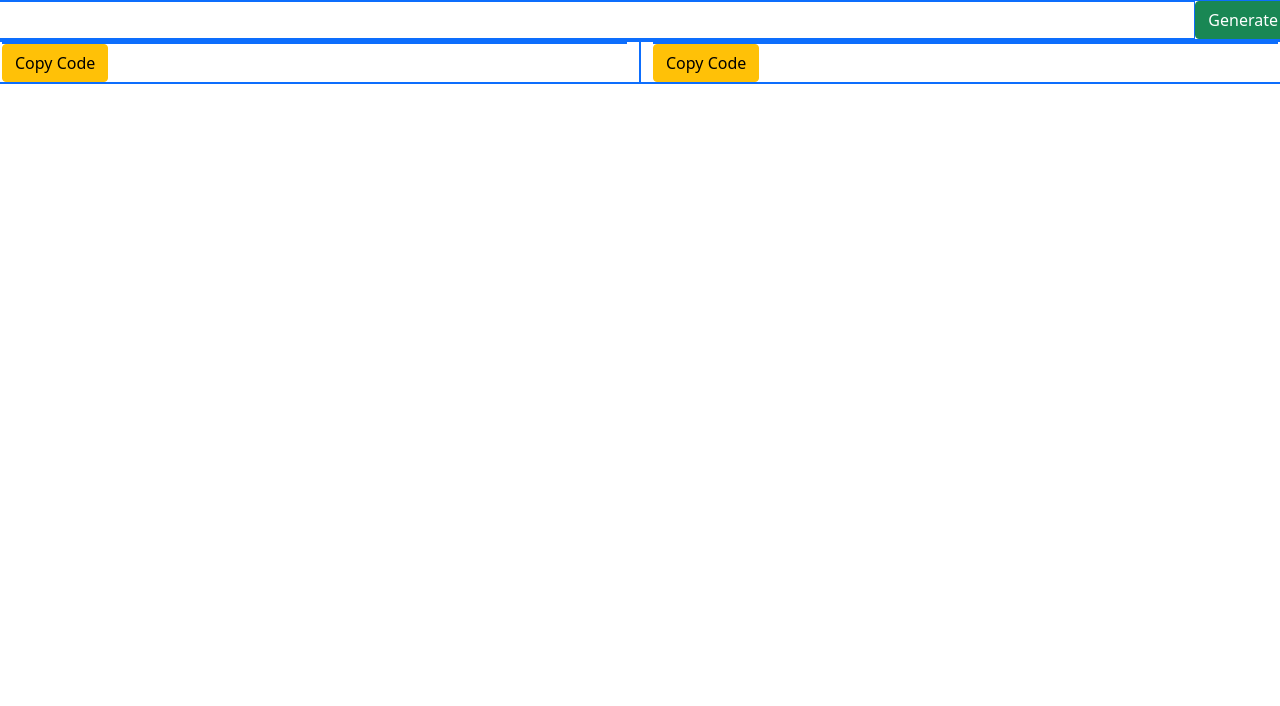
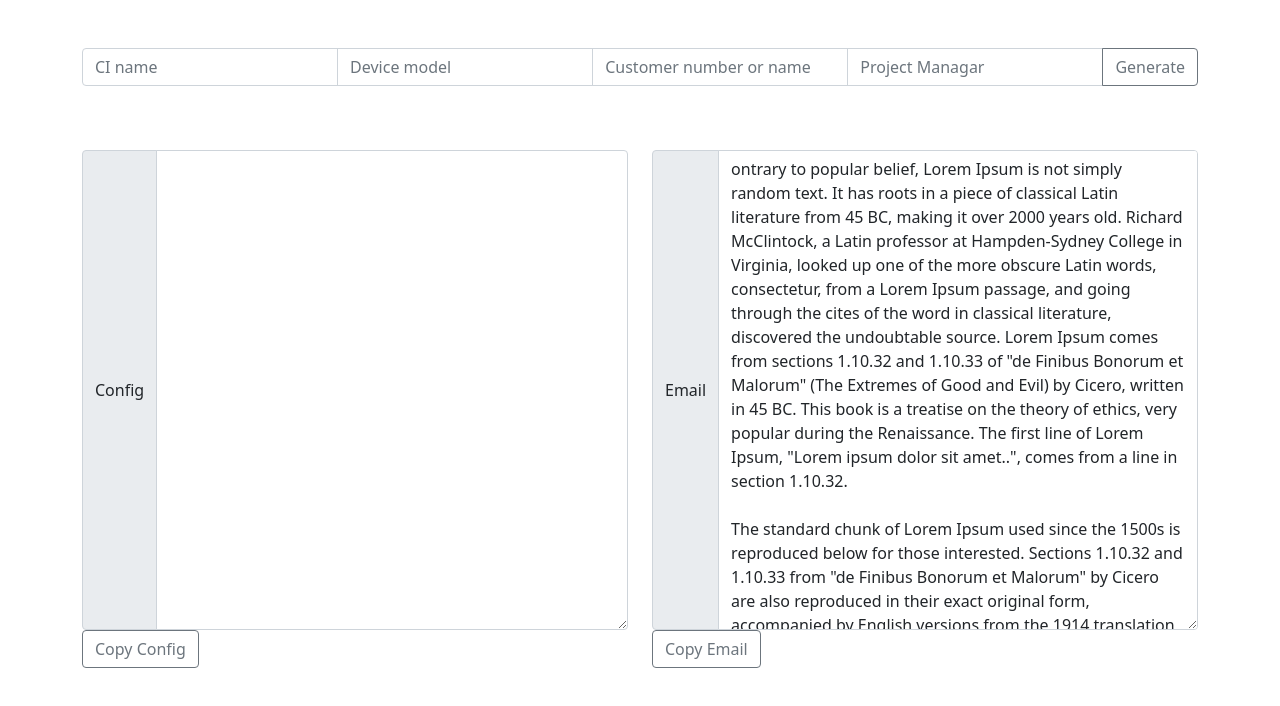
Before and after one commit to jonasKonas/BuildGuides4monkeytools, a plain HTML site: page index.html in a window 1280 px wide. Drawn offline with nearby package versions, Linux system fonts and the light colour scheme.

Commit message:
UI is done
Main UI is done

```diff
--- a/index.html
+++ b/index.html
@@ -9,28 +9,47 @@
     <title>Document</title>
 </head>
 <body>
-    <div id="search-box" class="border border-primary row">
+    <div class="main container mt-5">
+        <div class="row align-items-center">
+            <div class="input-container col">
+                <div class="input-group mb-3">
+                    <input type="text" aria-label="First name" class="form-control" placeholder="CI name">
+                    <input type="text" aria-label="Last name" class="form-control" placeholder="Device model">
+                    <input type="text" aria-label="Last name" class="form-control" placeholder="Customer number or name">
+                    <input type="text" aria-label="First name" class="form-control" placeholder="Project Managar">
+                    <button class="btn btn-outline-secondary" type="button" id="button-addon2">Generate</button>
+                </div>
+            </div>
 
-        <div id="search-bar" class="border border-primary col"></div>
-        <button id="search-btn" class="btn btn-success col-md-auto">Generate</button>
+            <!-- <p>
+                CI	Requested to be picked	Console	CPE Type	Other (addons)	Pick Reference	Customer Directory	Configuration Engineer	Other	Project Manager	Other	When to be Build Date	Additional comments	Build Eng/Support	Date Built	Cloud Keys/Serial number	LIC UDI no:
+            </p>
+            <p>
+                NET12489-FTTC-C31120APCPBOOTHCHEMIST.CE1	R	2034	Cisco C927-4P		PR006947	Console only please	Ravi Sankar Mummidi		Alexbier de Solabarrieta		20/04/2022		Karel	21/04/2022
+            </p> -->
 
+            <div class="output-container mt-5">
+                <div class="row align-items-center">
+                    <div class="config-box col">
+                        <div class="input-group">
+                            <span class="input-group-text">Config</span>
+                            <textarea class="form-control outputbox" aria-label="With textarea"></textarea>
+                        </div>
+                        <button class="btn btn-outline-secondary" type="button">Copy Config</button>
+                    </div>
+                    <div class="email-box col">
+                        <div class="input-group">
+                            <span class="input-group-text">Email</span>
+                            <textarea class="form-control outputbox" aria-label="With textarea">ontrary to popular belief, Lorem Ipsum is not simply random text. It has roots in a piece of classical Latin literature from 45 BC, making it over 2000 years old. Richard McClintock, a Latin professor at Hampden-Sydney College in Virginia, looked up one of the more obscure Latin words, consectetur, from a Lorem Ipsum passage, and going through the cites of the word in classical literature, discovered the undoubtable source. Lorem Ipsum comes from sections 1.10.32 and 1.10.33 of "de Finibus Bonorum et Malorum" (The Extremes of Good and Evil) by Cicero, written in 45 BC. This book is a treatise on the theory of ethics, very popular during the Renaissance. The first line of Lorem Ipsum, "Lorem ipsum dolor sit amet..", comes from a line in section 1.10.32.
+
+The standard chunk of Lorem Ipsum used since the 1500s is reproduced below for those interested. Sections 1.10.32 and 1.10.33 from "de Finibus Bonorum et Malorum" by Cicero are also reproduced in their exact original form, accompanied by English versions from the 1914 translation by H. Rackham</textarea>
+                        </div>
+                        <button class="btn btn-outline-secondary" type="button">Copy Email</button>
+                    </div>
+                </div>
+            </div>
+        </div>
     </div>
-
-    <div id="output-box" class="border border-primary row">
-
-        <div id="config-box" class="border border-primary col">
-            <div id="config-output" class="border border-primary"></div>
-            <button class="copy-btn btn btn-warning">Copy Code</button>
-        </div>
-
-        <div id="email-box" class="border border-primary col">
-            <div id="email-output" class="border border-primary"></div>
-            <button class="copy-btn btn btn-warning">Copy Code</button>
-        </div>
-
-    </div>
-
-
 
 
 
--- a/script.js
+++ b/script.js
@@ -0,0 +1 @@
+jjjn
--- a/style.css
+++ b/style.css
@@ -0,0 +1,4 @@
+.outputbox{
+    height: 30rem;
+    width: 80%;
+}
```
